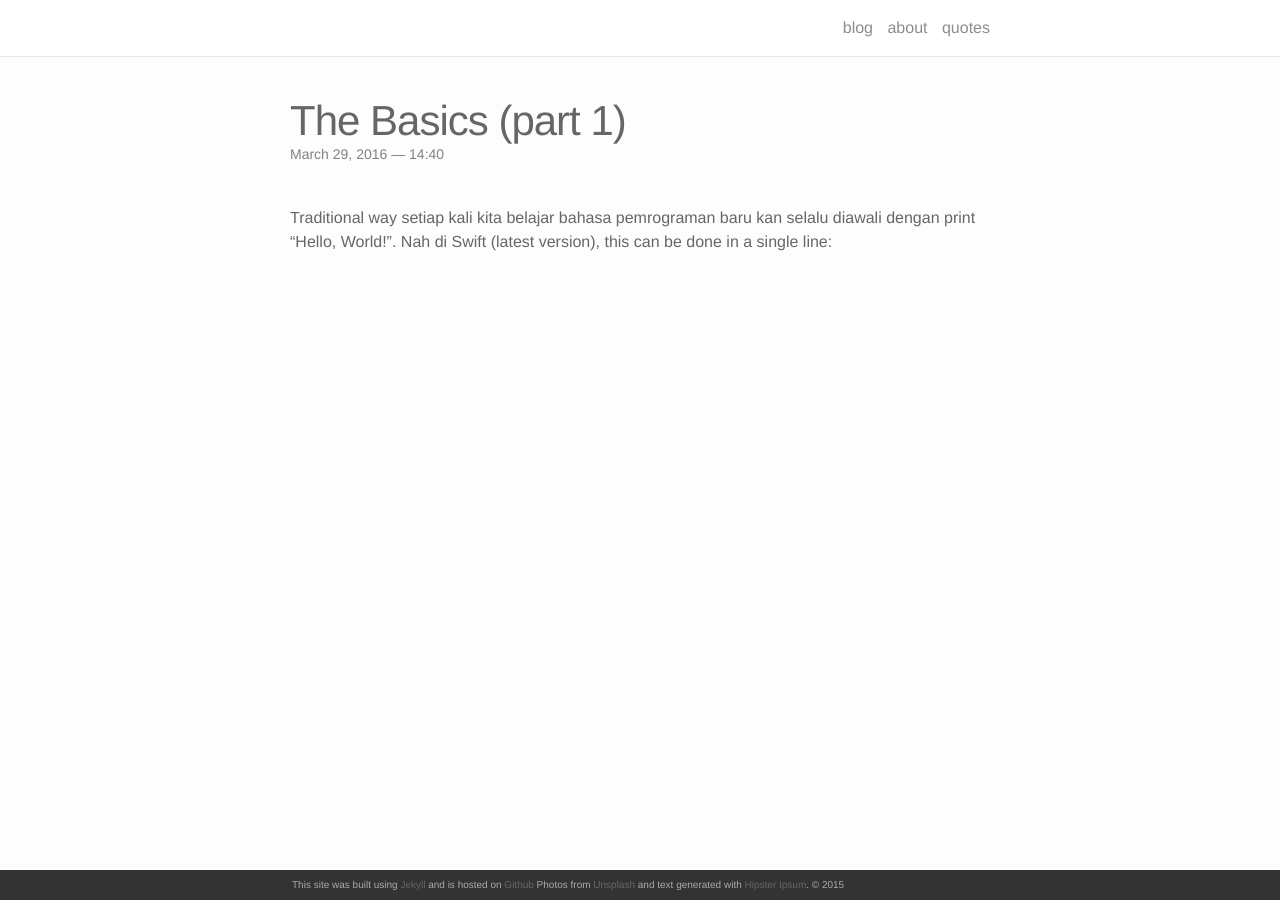
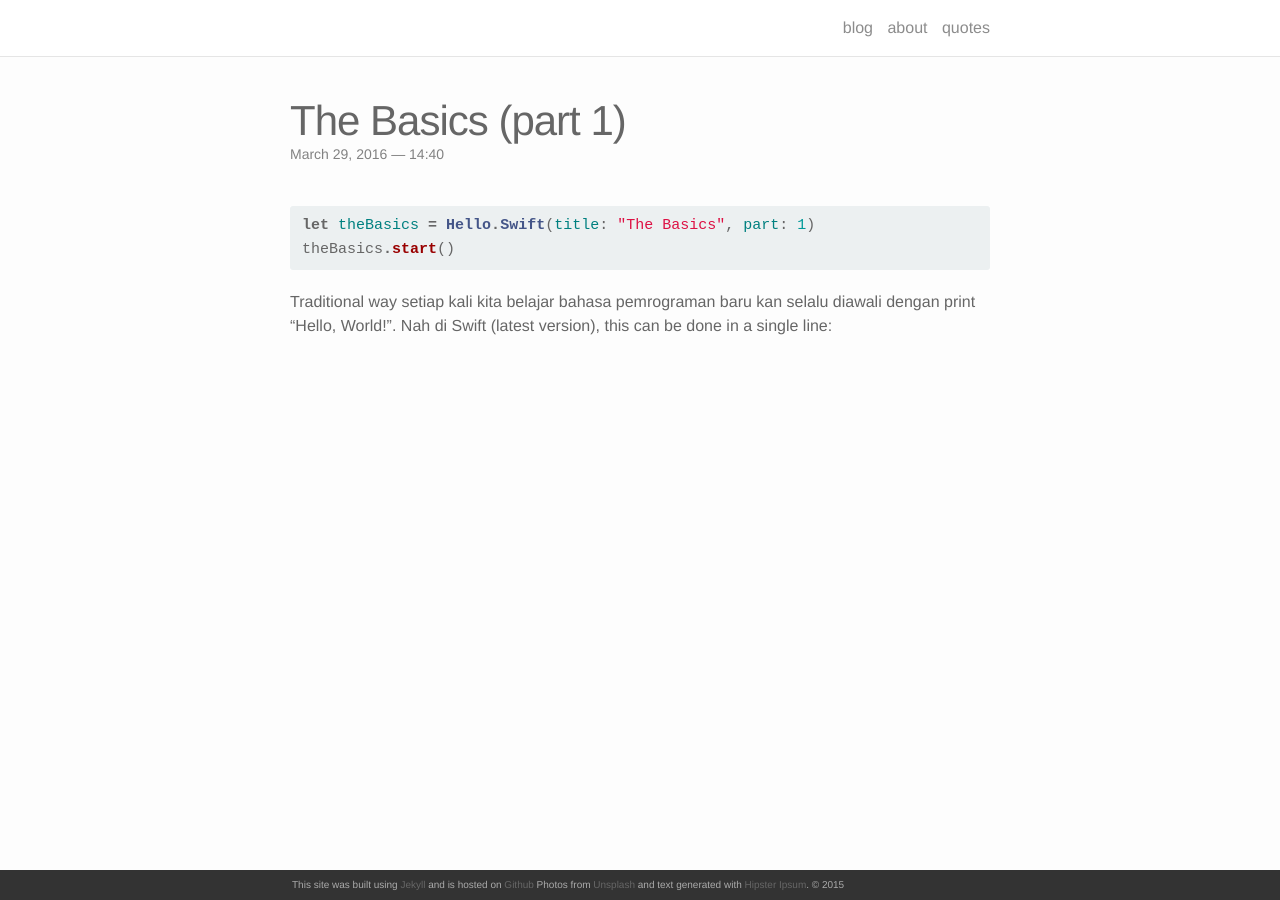
Before and after one commit to mnuruddin/mnuruddin.github.io, a Jekyll site: the page built from _posts/2016-03-28-hello-swift.markdown, in a window 1280 px wide. Built offline with Jekyll 4.4.1, drawn with Linux system fonts in a browser that asks for light colours; nearby versions of some CDN libraries.

Commit message:
Update post content.

```diff
--- a/_posts/2016-03-28-hello-swift.markdown
+++ b/_posts/2016-03-28-hello-swift.markdown
@@ -5,4 +5,11 @@ date:   2016-03-29 14:40:16
 description: Yuk, kenalan dulu sama Swift! Pembahasan mengenai simple values dan control flow
 ---
 
+{% highlight swift %}
+
+let theBasics = Hello.Swift(title: "The Basics", part: 1)
+theBasics.start()
+
+{% endhighlight %}
+
 Traditional way setiap kali kita belajar bahasa pemrograman baru kan selalu diawali dengan print "Hello, World!". Nah di Swift (latest version), this can be done in a single line:
```
